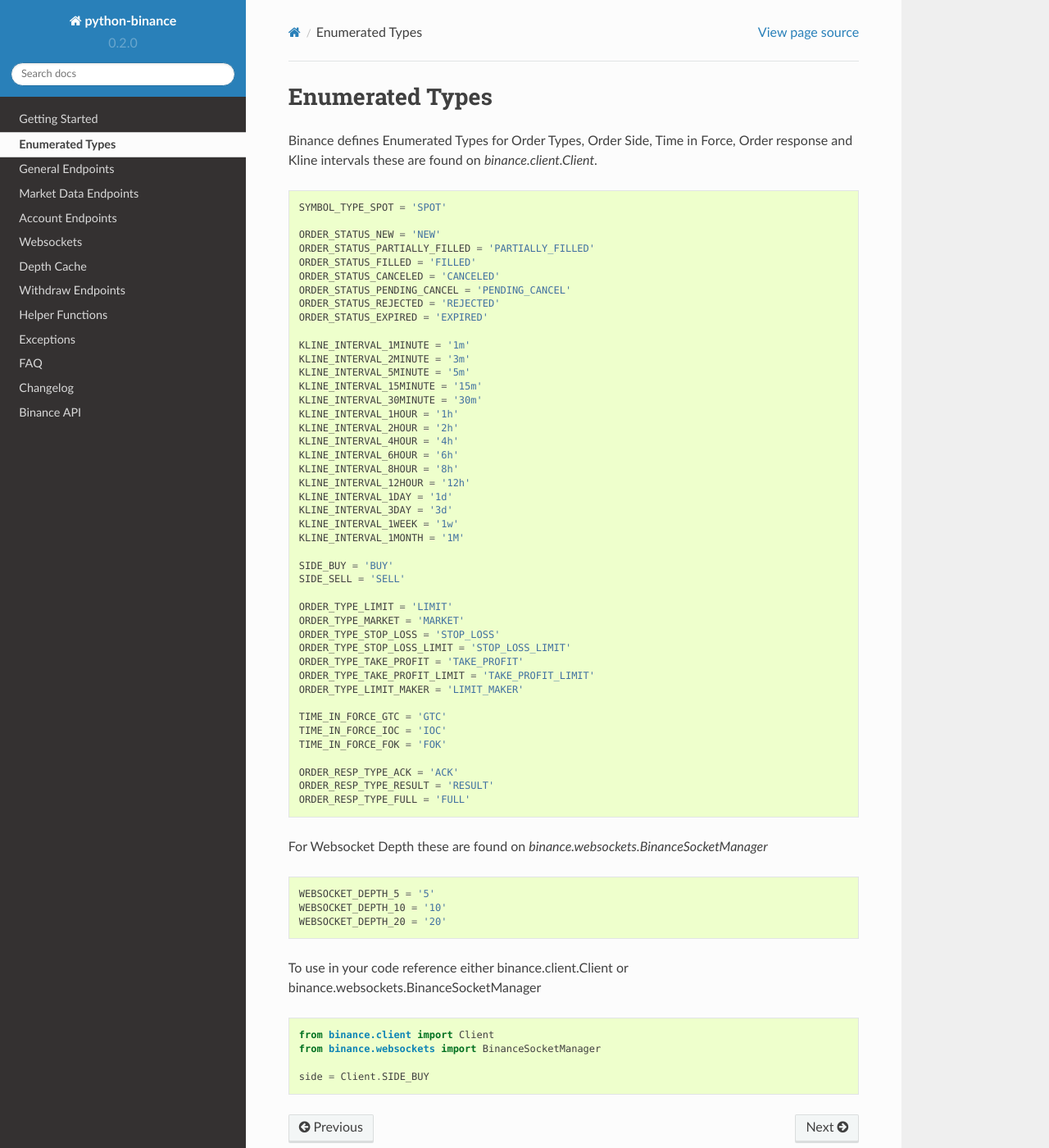
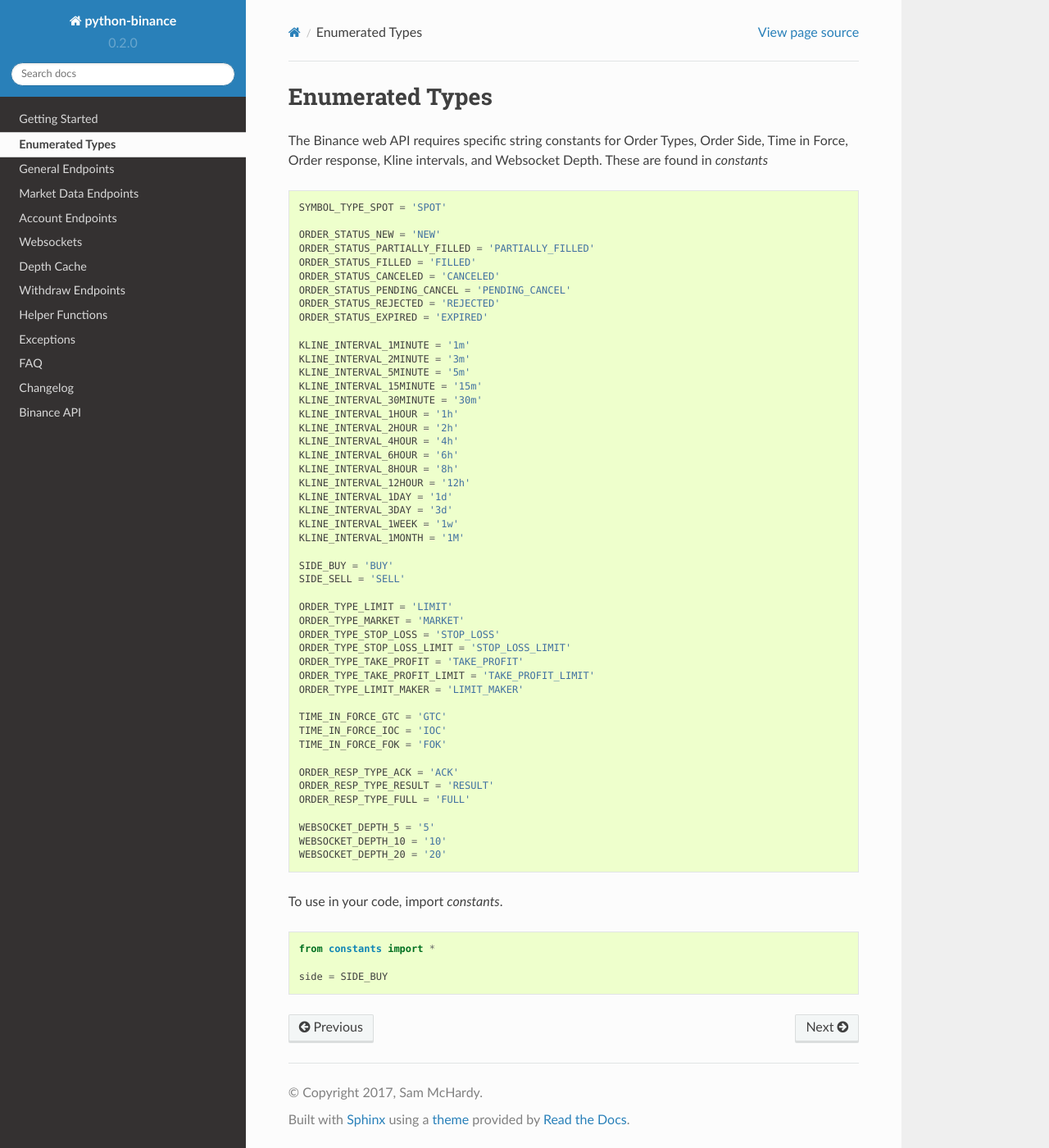
Before and after one commit to sammchardy/python-binance, a Sphinx documentation site: the page built from docs/constants.rst, in a window 1280 px wide and 1400 px high. Shown: the whole window at 82% size. Built offline with Sphinx 7.4.7 and the Read the Docs theme 2.0.0, drawn with Linux system fonts in a browser that asks for light colours; formulas are drawn with MathJax 3.

Commit message:
Some things I overlooked, having to do with previous commit.

```diff
--- a/docs/constants.rst
+++ b/docs/constants.rst
@@ -1,7 +1,7 @@
 Enumerated Types
 ================
 
-Binance defines Enumerated Types for Order Types, Order Side, Time in Force, Order response and Kline intervals these are found on `binance.client.Client`.
+The Binance web API requires specific string constants for Order Types, Order Side, Time in Force, Order response, Kline intervals, and Websocket Depth. These are found in `constants`
 
 .. code:: python
 
@@ -50,20 +50,14 @@
     ORDER_RESP_TYPE_RESULT = 'RESULT'
     ORDER_RESP_TYPE_FULL = 'FULL'
 
-
-For Websocket Depth these are found on `binance.websockets.BinanceSocketManager`
-
-.. code:: python
-
     WEBSOCKET_DEPTH_5 = '5'
     WEBSOCKET_DEPTH_10 = '10'
     WEBSOCKET_DEPTH_20 = '20'
 
-To use in your code reference either binance.client.Client or binance.websockets.BinanceSocketManager
+To use in your code, import `constants`.
 
 .. code:: python
 
-    from binance.client import Client
-    from binance.websockets import BinanceSocketManager
+    from constants import *
 
-    side = Client.SIDE_BUY
+    side = SIDE_BUY
--- a/docs/market_data.rst
+++ b/docs/market_data.rst
@@ -36,7 +36,7 @@
 
 .. code:: python
 
-    candles = client.get_klines(symbol='BNBBTC', interval=Client.KLINE_INTERVAL_30MINUTE)
+    candles = client.get_klines(symbol='BNBBTC', interval=KLINE_INTERVAL_30MINUTE)
 
 `Get Historical Kline/Candlesticks <binance.html#binance.client.Client.get_historical_klines>`_
 ^^^^^^^^^^^^^^^^^^^^^^^^^^^^^^^^^^^^^^^^^^^^^^^^^^^^^^^^^^^^^^^^^^^^^^^^^^^^^^^^^^^^^^^^^^^^^^^
@@ -46,10 +46,10 @@
 .. code:: python
 
     # fetch 1 minute klines for the last day up until now
-    klines = client.get_historical_klines("BNBBTC", Client.KLINE_INTERVAL_1MINUTE, "1 day ago UTC")
+    klines = client.get_historical_klines("BNBBTC", KLINE_INTERVAL_1MINUTE, "1 day ago UTC")
 
     # fetch 30 minute klines for the last month of 2017
-    klines = client.get_historical_klines("ETHBTC", Client.KLINE_INTERVAL_30MINUTE, "1 Dec, 2017", "1 Jan, 2018")
+    klines = client.get_historical_klines("ETHBTC", KLINE_INTERVAL_30MINUTE, "1 Dec, 2017", "1 Jan, 2018")
 
     # fetch weekly klines since it listed
     klines = client.get_historical_klines("NEOBTC", KLINE_INTERVAL_1WEEK, "1 Jan, 2017")
```
